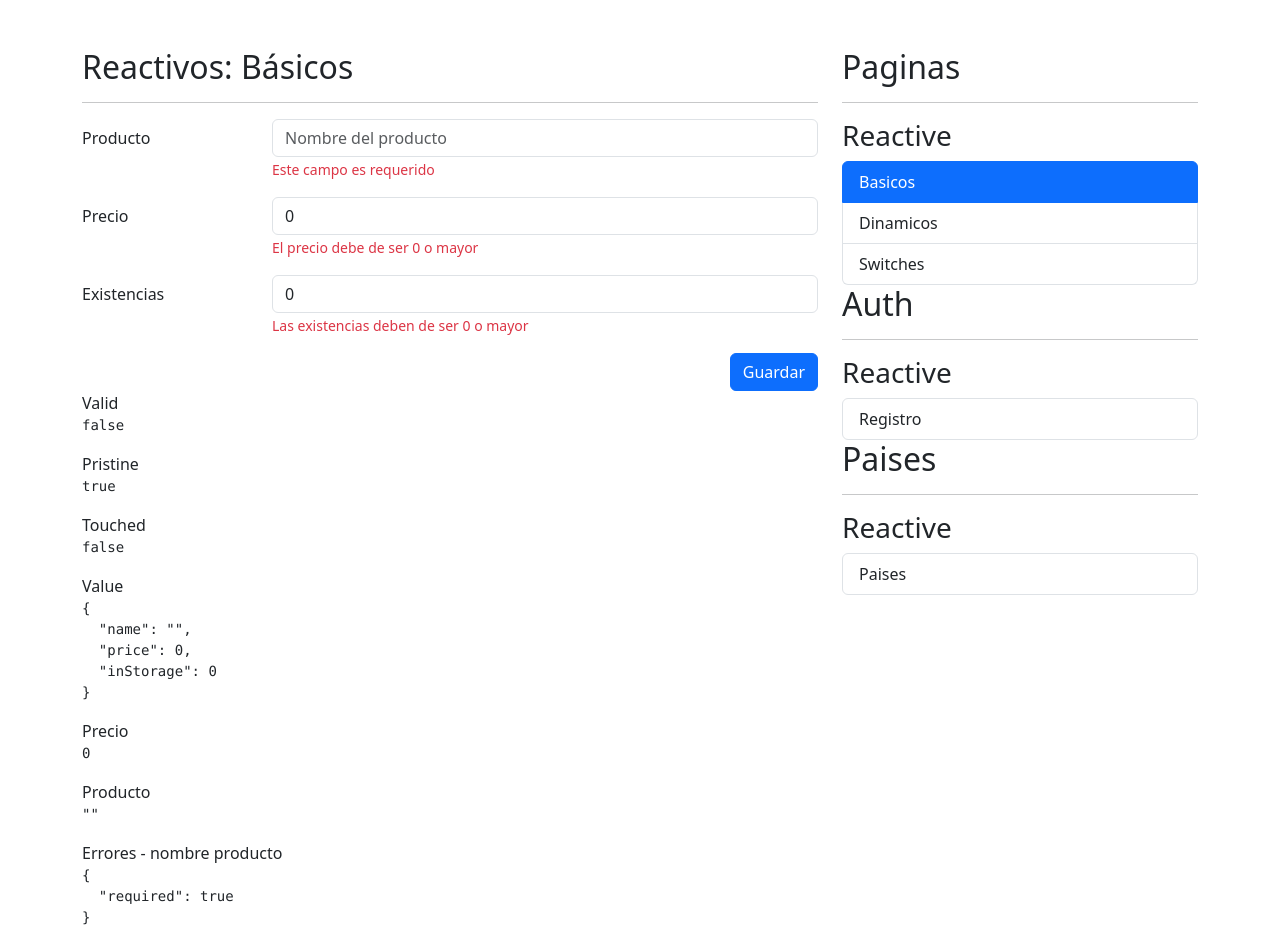
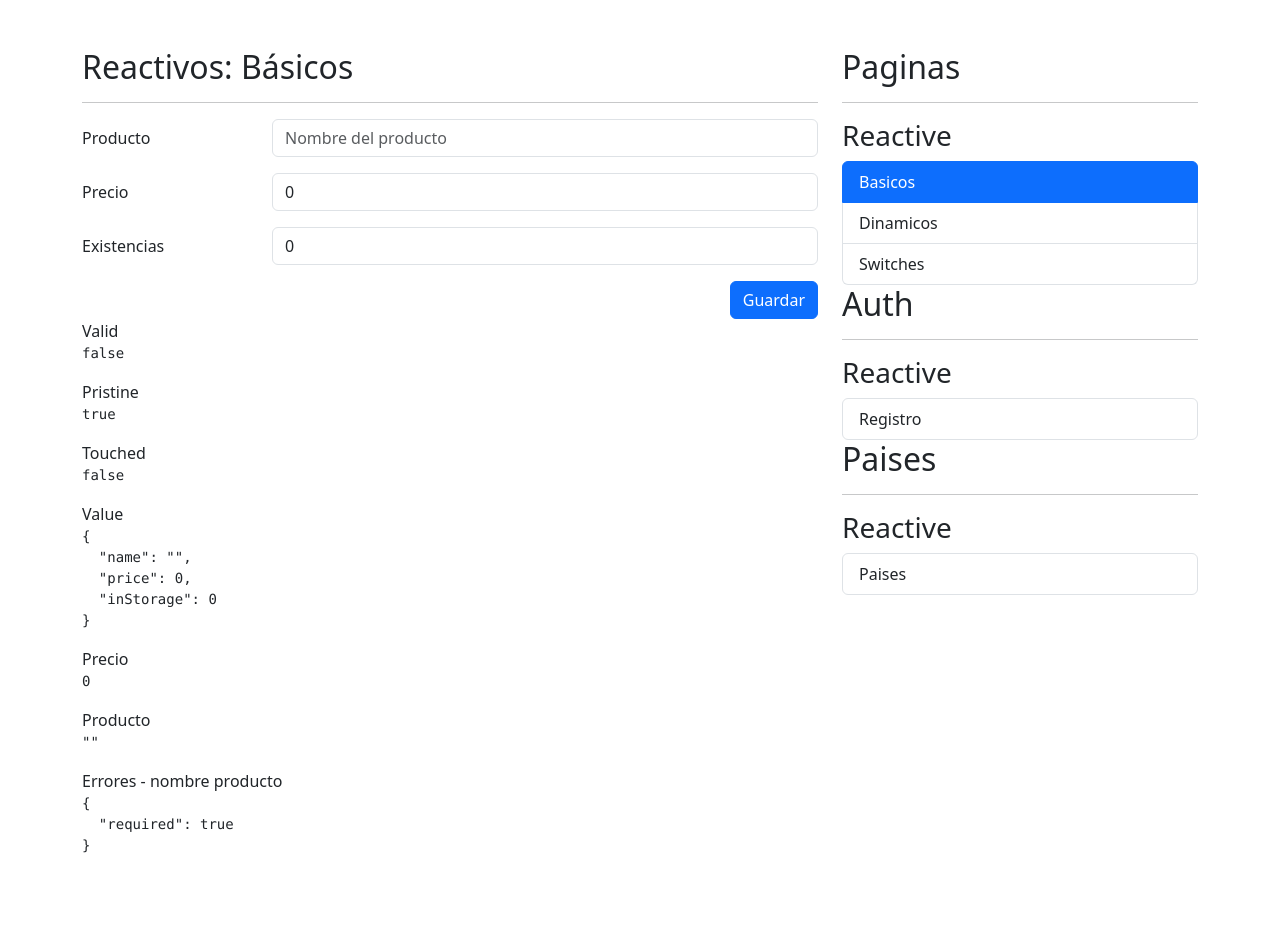
Before and after one commit to MCristina94/FormulariosApp, an Angular app: page /reactive/basic in a window 1280 px wide. After the commit the page ends 872 px from the top, so only its background shows below. Built offline with nearby package versions, Linux system fonts and the light colour scheme.

Commit message:
finished basic form component

```diff
--- a/src/app/reactive/pages/basic-page/basic-page.component.html
+++ b/src/app/reactive/pages/basic-page/basic-page.component.html
@@ -3,7 +3,7 @@
 
 <div class="row">
   <div class="col">
-    <form autocomplete="off" [formGroup]="myForm">
+    <form autocomplete="off" [formGroup]="myForm" (ngSubmit)="onSubmit()">
       <!-- Campo de producto -->
       <div class="mb-3 row">
         <label class="col-sm-3 col-form-label">Producto</label>
@@ -14,10 +14,10 @@
             placeholder="Nombre del producto"
             formControlName="name"
           />
-          @if(isValidField('name')){
+          @if(formUtils.isValidField(myForm,'name')){
           <span class="form-text text-danger">
             <!-- Debe de ser de 3 letras -->
-            {{ getFieldError("name") }}
+            {{ formUtils.getFieldError(myForm, "name") }}
           </span>
           }
         </div>
@@ -33,9 +33,11 @@
             placeholder="Precio del producto"
             formControlName="price"
           />
+          @if(formUtils.isValidField(myForm,'price')){
           <span class="form-text text-danger">
-            El precio debe de ser 0 o mayor
+            {{ formUtils.getFieldError(myForm, "price") }}
           </span>
+          }
         </div>
       </div>
 
@@ -50,9 +52,11 @@
             formControlName="inStorage"
           />
 
+          @if(formUtils.isValidField(myForm,'inStorage')){
           <span class="form-text text-danger">
-            Las existencias deben de ser 0 o mayor
+            {{ formUtils.getFieldError(myForm, "inStorage") }}
           </span>
+          }
         </div>
       </div>
 
--- a/src/app/reactive/pages/basic-page/basic-page.component.ts
+++ b/src/app/reactive/pages/basic-page/basic-page.component.ts
@@ -7,6 +7,7 @@ import {
   ReactiveFormsModule,
   Validators,
 } from '@angular/forms';
+import { FormUtils } from '../../../utils/form-utils';
 
 @Component({
   selector: 'app-basic-page',
@@ -15,6 +16,7 @@ import {
 })
 export class BasicPageComponent {
   private formBuilder = inject(FormBuilder);
+  formUtils = FormUtils; //debo importarlo cuando tengo las funciones de validacion en utils
 
   myForm: FormGroup = this.formBuilder.group({
     name: [
@@ -25,34 +27,43 @@ export class BasicPageComponent {
       ] /**validadores sincronos */,
     ],
     price: [0, [Validators.required, Validators.min(10)]],
-    inStorage: [0, [Validators.required, Validators.min(1)]],
+    inStorage: [0, [Validators.required, Validators.min(0)]],
   });
 
-  isValidField(fieldName: string): boolean | null {
-    return !!this.myForm.controls[fieldName].errors;
+  // isValidField(fieldName: string): boolean | null {
+  //   return (
+  //    (!!) this.myForm.controls[fieldName].errors &&
+  //     this.myForm.controls[fieldName].touched
+  //   );
+  // }
+
+  // getFieldError(fieldName: string): string | null {
+  //   const control = this.myForm.controls[fieldName] as FormControl;
+  //   if (!control || !control.errors) return null;
+
+  //   const errors = control.errors ?? {};
+  //   for (const key of Object.keys(errors)) {
+  //     switch (key) {
+  //       case 'required':
+  //         return 'Este campo es requerido';
+  //       case 'minlength':
+  //         return ` Minimo de ${errors['minlength'].requiredLength} caracteres`;
+  //       case 'min':
+  //         return `Valor minimo de ${errors['min'].min}`;
+  //     }
+  //   }
+  //   return null;
+  // }
+
+  onSubmit() {
+    if (this.myForm.invalid) {
+      this.myForm.markAllAsTouched(); //hace como si el usuario hubiera tocado todos los campos, cuando haga submit
+      return;
+    }
+    console.log(this.myForm.value);
+    this.myForm.reset({
+      price: 0,
+      inStorage: 0,
+    });
   }
-
-  getFieldError(fieldName: string): string | null {
-    const control = this.myForm.controls[fieldName] as FormControl;
-    if (!control || !control.errors) return null;
-
-    const errors = control.errors ?? {};
-    for (const key of Object.keys(errors)) {
-      switch (key) {
-        case 'required':
-          return 'Este campo es requerido';
-        case 'minlength':
-          return ` Minimo de ${errors['minlength'].requiredLength} caracteres`;
-        case 'min':
-          return `Valor minimo de ${errors['min'].min}`;
-      }
-    }
-    return null;
-  }
-
-  //   myForm = new FormGroup({
-  //     name: new FormControl('',[],[]), //nombre del producto
-  //     price: new FormControl(0),
-  //     inStorage: new FormControl(0),
-  //   });
 }
--- /dev/null
+++ b/src/app/utils/form-utils.ts
@@ -0,0 +1,27 @@
+import { FormControl, FormGroup } from '@angular/forms';
+
+export class FormUtils {
+  static isValidField(form: FormGroup, fieldName: string): boolean | null {
+    return (
+      !!form.controls[fieldName].errors && form.controls[fieldName].touched
+    );
+  }
+
+  static getFieldError(form: FormGroup, fieldName: string): string | null {
+    const control = form.controls[fieldName] as FormControl;
+    if (!control || !control.errors) return null;
+
+    const errors = control.errors ?? {};
+    for (const key of Object.keys(errors)) {
+      switch (key) {
+        case 'required':
+          return 'Este campo es requerido';
+        case 'minlength':
+          return ` Minimo de ${errors['minlength'].requiredLength} caracteres`;
+        case 'min':
+          return `Valor minimo de ${errors['min'].min}`;
+      }
+    }
+    return null;
+  }
+}
```
